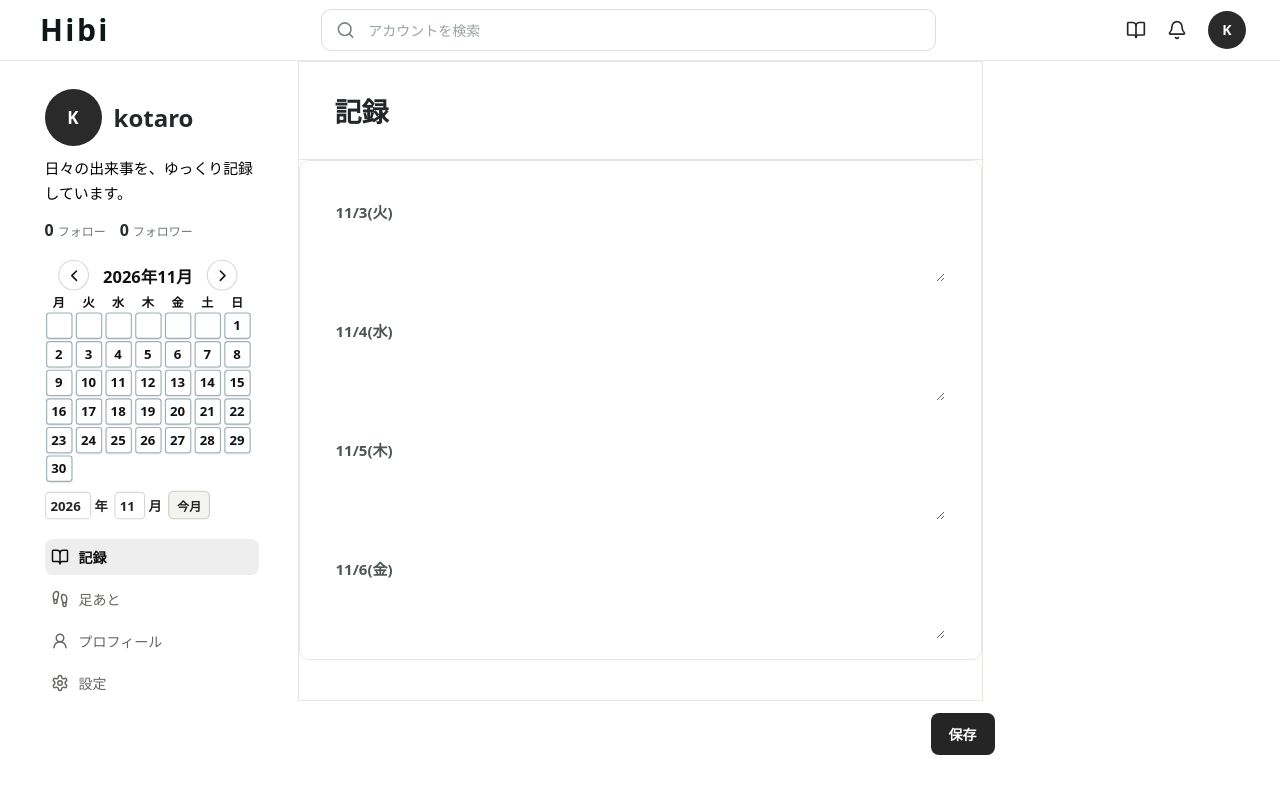
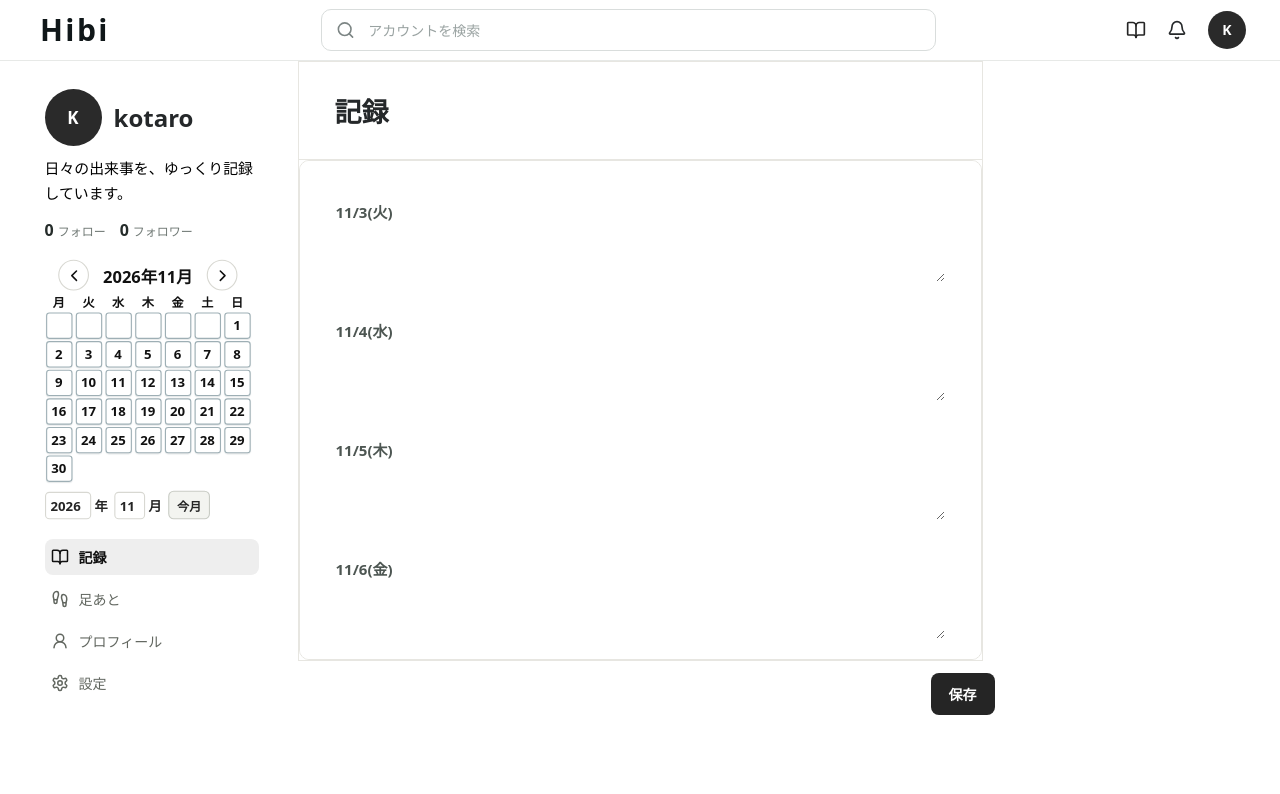
Before and after one commit to kotasimo/diary.codex, a Next.js app: page / in a window 1280 px wide. Both pictures are taken after a click on the button 1136 px from the left and 30 px from the top of the page. Shown: the top 794 px of the page. Built offline with nearby package versions, Linux system fonts and the light colour scheme.

Commit message:
remove records body wrapper

```diff
--- a/components/diary/RecordsView.tsx
+++ b/components/diary/RecordsView.tsx
@@ -60,8 +60,7 @@ export function RecordsView({
         <header className="records-heading">
           <h1>記録</h1>
         </header>
-        <div className="records-body">
-          <div className="records-form">
+        <div className="records-form">
             {dates.map((date) => (
               <label className="record-day" key={date}>
                 <time dateTime={date}>{dateLabel(date)}</time>
@@ -74,7 +73,6 @@ export function RecordsView({
                 />
               </label>
             ))}
-          </div>
         </div>
       </section>
       <button type="button" className="primary-button records-save" onClick={submit}>
```
